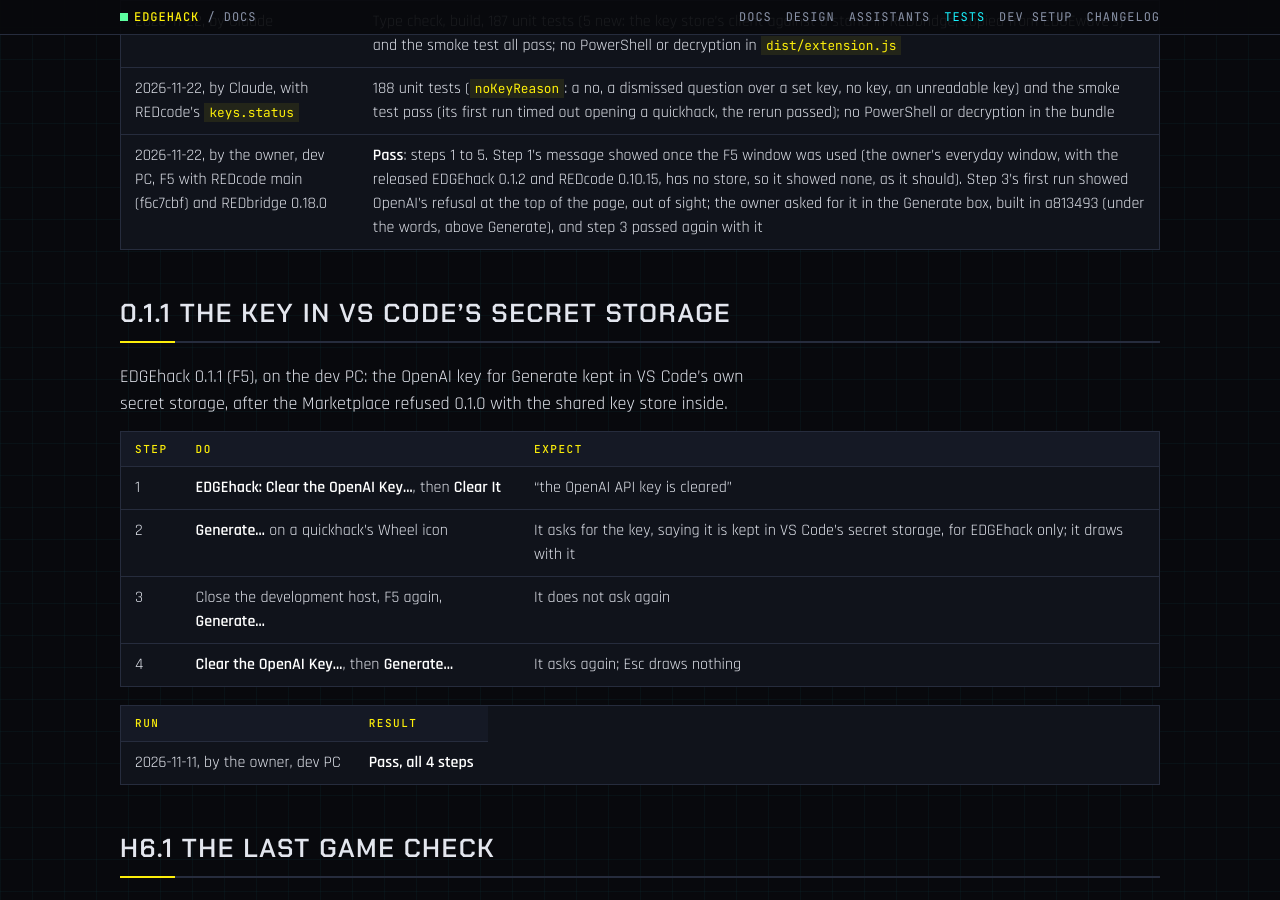
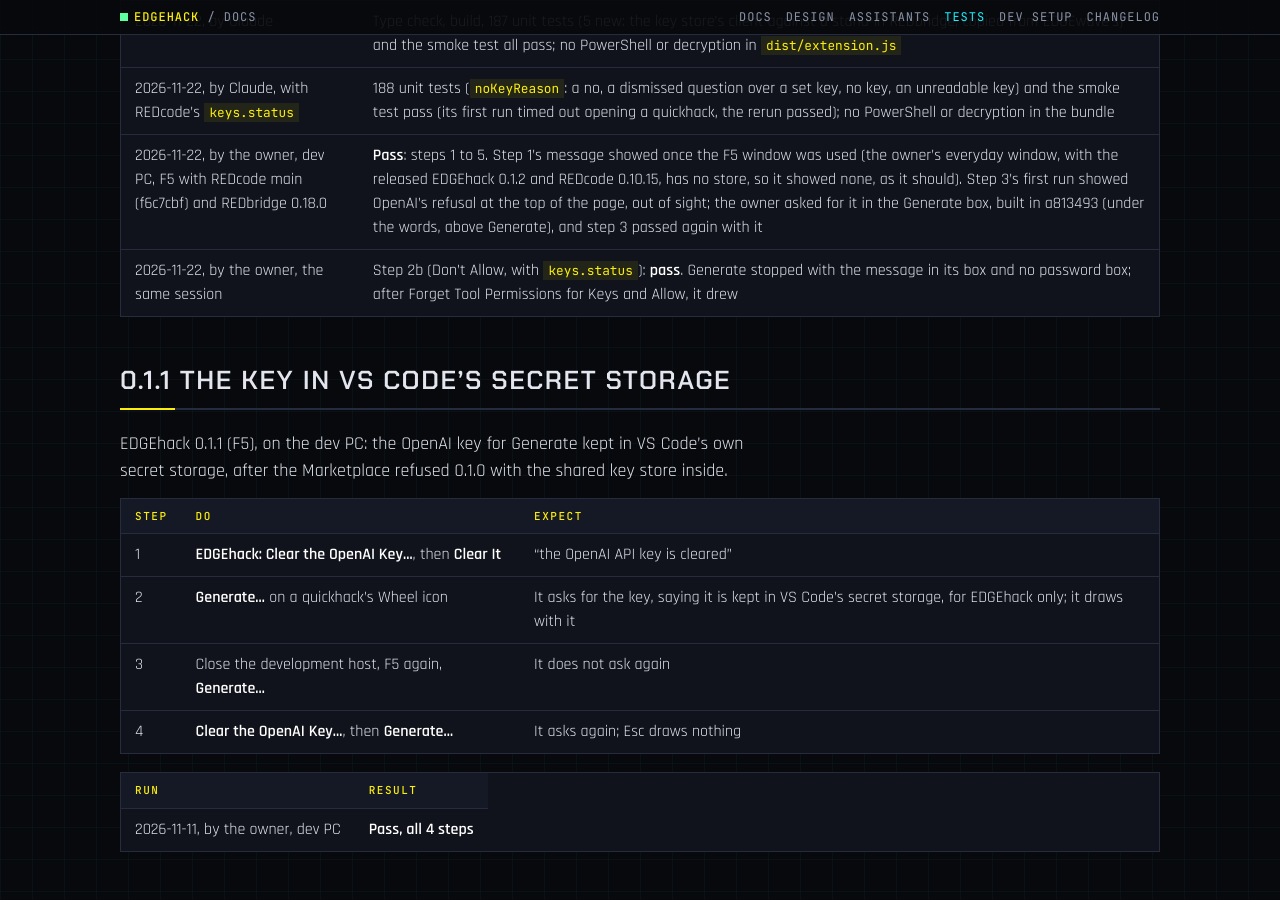
Before and after one commit to Edgemodders/EDGEhack, a Jekyll site: the page built from docs/testing.md, in a window 1280 px wide and 900 px high, scrolled down 4677 px. Built offline with Jekyll 4.4.1, drawn with Linux system fonts in a browser that asks for light colours; some of the changed text lies outside the part shown.

Commit message:
Shared keys (#3): step 2b (Don't Allow) passed
Co-Authored-By: Claude Opus 5.5 <noreply@anthropic.com>

```diff
--- a/docs/testing.md
+++ b/docs/testing.md
@@ -19,7 +19,7 @@ Last updated 2026-11-11.
 | [H2c Edit](#h2c-edit) | By hand, then in the game | H2 | 2026-11-05 | Pass, Parts A and B (EDGEhack 0.0.4). The Hacking tab's upload and duration differ from the inventory's: the game's own doing |
 | [H3.1 and H3c.1 Spikes](#h31-and-h3c1-spikes) | By hand, in the game | H3, H3c | 2026-11-05 | Pass, on game 2.5: a new quickhack beside Overheat, and both functions. A status effect from a function and spread were not run |
 | [H3.3 New](#h33-new) | By hand, then in the game | H3 | 2026-11-06 | Pass |
-| [Shared keys (#3)](#shared-keys-3) | By hand, F5 with REDcode main and REDbridge 0.18.0, an OpenAI key | K4d | 2026-11-22 | **Pass**, all 5 steps (owner) |
+| [Shared keys (#3)](#shared-keys-3) | By hand, F5 with REDcode main and REDbridge 0.18.0, an OpenAI key | K4d | 2026-11-22 | **Pass**, all 5 steps and 2b (owner) |
 | [0.1.1 The key in VS Code's secret storage](#011-the-key-in-vs-codes-secret-storage) | By hand, in VS Code | H6 | 2026-11-11 | Pass, all 4 steps (EDGEhack 0.1.1) |
 | [H6.1 The last game check](#h61-the-last-game-check) | In the game, with REDagent | H6 | 2026-11-11 | Pass, all 5 steps (EDGEhack 0.0.31, REDnode 0.63.0, REDagent 0.4.3): one ask for one request's changes, and Try Live's note on a new quickhack |
 | [H5 Library](#h5-library) | By hand in VS Code, then in the game | H5 | 2026-11-11 | Pass, all 10 steps (EDGEhack 0.0.31, dev PC). The first try at step 2 put the quickhack in the Library's top folder: the folder picker took the click that answered the Library's place question (fixed the same day) |
@@ -77,6 +77,7 @@ EDGEhack's MCP server reads no key, so there is no MCP step. The smoke test cove
 | 2026-11-22, by Claude | Type check, build, 187 unit tests (5 new: the key store's client against a stand-in REDbridge, copied from EDGEwave's) and the smoke test all pass; no PowerShell or decryption in `dist/extension.js` |
 | 2026-11-22, by Claude, with REDcode's `keys.status` | 188 unit tests (`noKeyReason`: a no, a dismissed question over a set key, no key, an unreadable key) and the smoke test pass (its first run timed out opening a quickhack, the rerun passed); no PowerShell or decryption in the bundle |
 | 2026-11-22, by the owner, dev PC, F5 with REDcode main (f6c7cbf) and REDbridge 0.18.0 | **Pass**: steps 1 to 5. Step 1's message showed once the F5 window was used (the owner's everyday window, with the released EDGEhack 0.1.2 and REDcode 0.10.15, has no store, so it showed none, as it should). Step 3's first run showed OpenAI's refusal at the top of the page, out of sight; the owner asked for it in the Generate box, built in a813493 (under the words, above Generate), and step 3 passed again with it |
+| 2026-11-22, by the owner, the same session | Step 2b (Don't Allow, with `keys.status`): **pass**. Generate stopped with the message in its box and no password box; after Forget Tool Permissions for Keys and Allow, it drew |
 
 ## 0.1.1 The key in VS Code's secret storage
 
```
